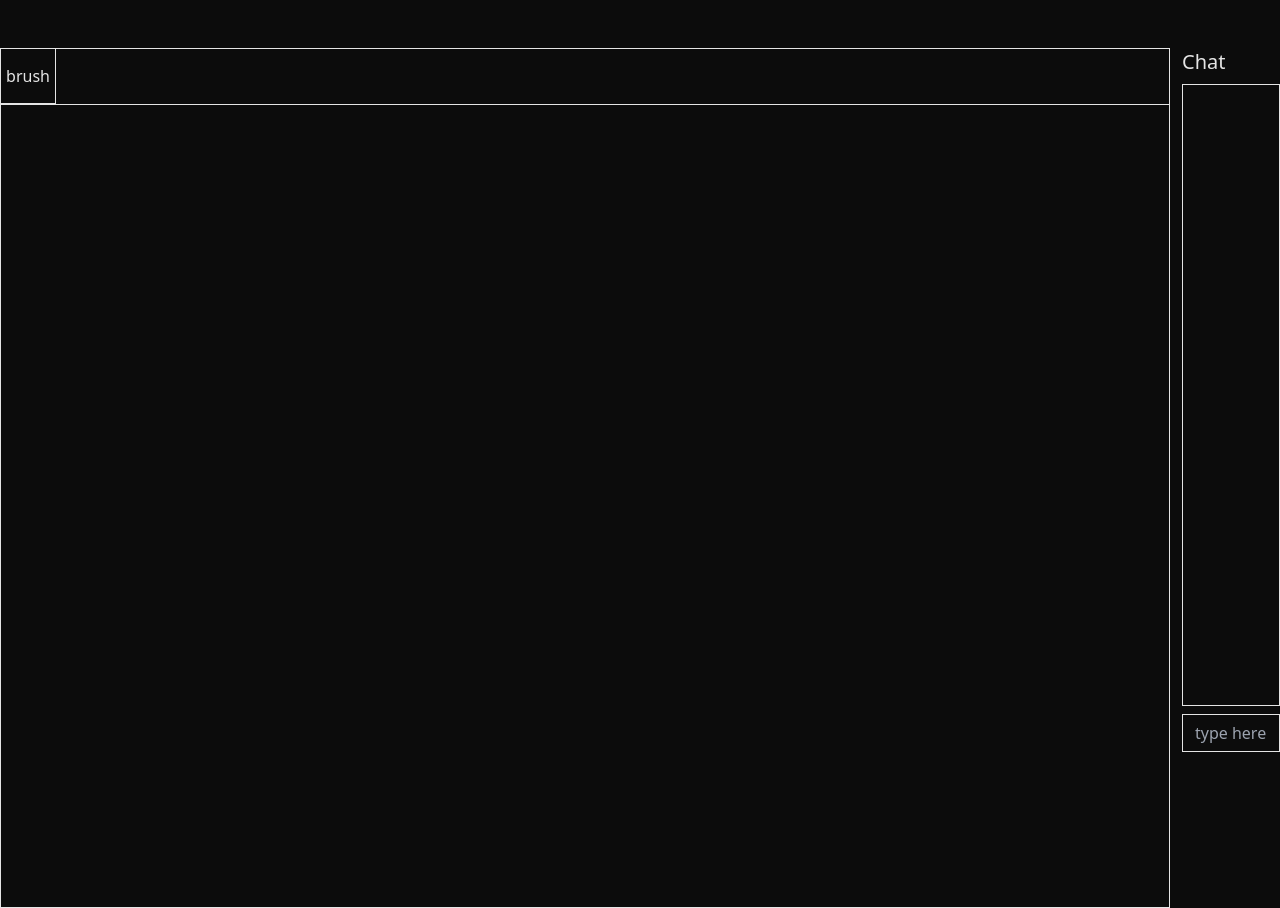
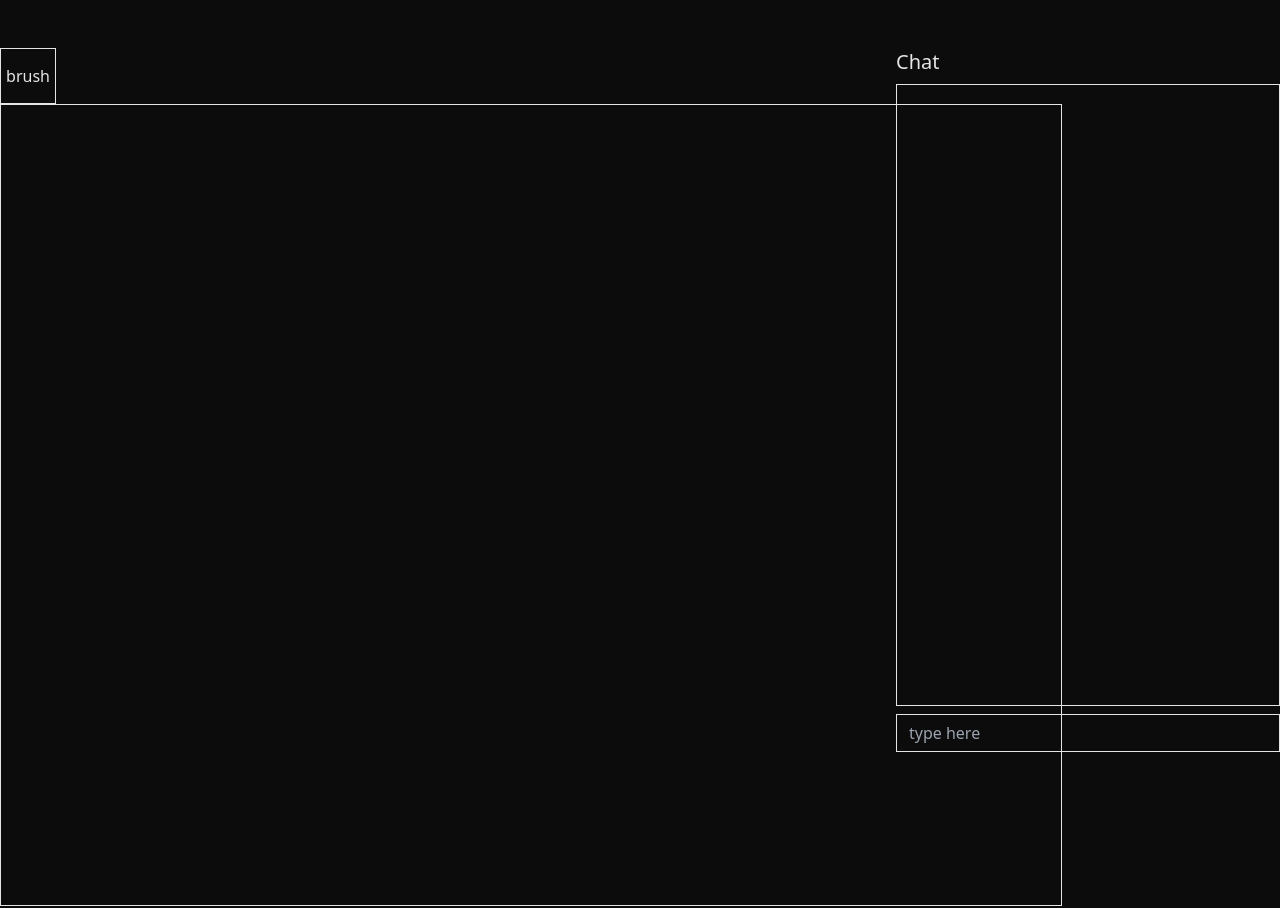
Before and after one commit to draw-battle/draw-front, a Next.js app: page /1 in a window 1280 px wide. Built offline with nearby package versions, Linux system fonts and the light colour scheme.

Commit message:
draft: brush tool added

```diff
--- /dev/null
+++ b/src/config/constants.ts
@@ -0,0 +1,5 @@
+// TODO: Remove these magic numbers and find more fitting solution.
+/**
+ * I dont know where to get the offset (canvas's offsets dont work), hopefully ill the solution in the futute */
+export const OFFSET_X = 188;
+export const OFFSET_Y = 105;
--- a/src/game/components/canvas.tsx
+++ b/src/game/components/canvas.tsx
@@ -1,18 +1,32 @@
+"use client";
+
+import { useEffect, useRef } from "react";
+import { Tool } from "../logic/tool";
 import { Toolbar } from "./toolbar";
 
 export const Canvas = () => {
+  const canvasRef = useRef<HTMLCanvasElement | null>(null);
+
+  useEffect(() => {
+    if (canvasRef.current) {
+      new Tool(canvasRef.current);
+    }
+  });
+
   return (
-    <div className="w-[1170px] h-[860px] relative">
-      <div className="absolute z-50 w-full h-full">
-        <div className="flex border-b border-primary">
-          <Toolbar />
-        </div>
+    <div className="flex relative">
+      <div className="absolute top-0 w-full flex">
+        <Toolbar />
       </div>
-      <canvas
-        width={1170}
-        height={860}
-        className="w-[1170px] h-[860px] absolute border border-primary"
-      />
+
+      <div className=" absolute w-full top-14">
+        <canvas
+          width={1060}
+          height={800}
+          className="block border border-primary"
+          ref={canvasRef}
+        ></canvas>
+      </div>
     </div>
   );
 };
--- /dev/null
+++ b/src/game/logic/tool.ts
@@ -0,0 +1,46 @@
+import { OFFSET_X, OFFSET_Y } from "./../../config/constants";
+export class Tool {
+  mouseActive: boolean = false;
+  ctx: CanvasRenderingContext2D;
+
+  constructor(private canvas: HTMLCanvasElement) {
+    // this.destroyEvents();
+    this.ctx = canvas.getContext("2d")!;
+    this.ctx.strokeStyle = "white";
+    this.listen();
+  }
+
+  destroyEvents() {
+    this.canvas.onmousedown = null;
+    this.canvas.onmousemove = null;
+    this.canvas.onmouseup = null;
+  }
+
+  mouseUp() {
+    this.mouseActive = false;
+  }
+
+  mouseDown(e: MouseEvent) {
+    this.mouseActive = true;
+    this.ctx.beginPath();
+
+    this.ctx.moveTo(e.x - OFFSET_X, e.y - OFFSET_Y);
+  }
+
+  mouseMove(e: MouseEvent) {
+    if (this.mouseActive) {
+      this.draw(e.x - OFFSET_X, e.y - OFFSET_Y);
+    }
+  }
+
+  listen() {
+    this.canvas.onmousedown = this.mouseDown.bind(this);
+    this.canvas.onmouseup = this.mouseUp.bind(this);
+    this.canvas.onmousemove = this.mouseMove.bind(this);
+  }
+
+  draw(x: number, y: number) {
+    this.ctx.lineTo(x, y);
+    this.ctx.stroke();
+  }
+}
```
Also changed, not shown: public/assets/svgs/brush.svg (added).
